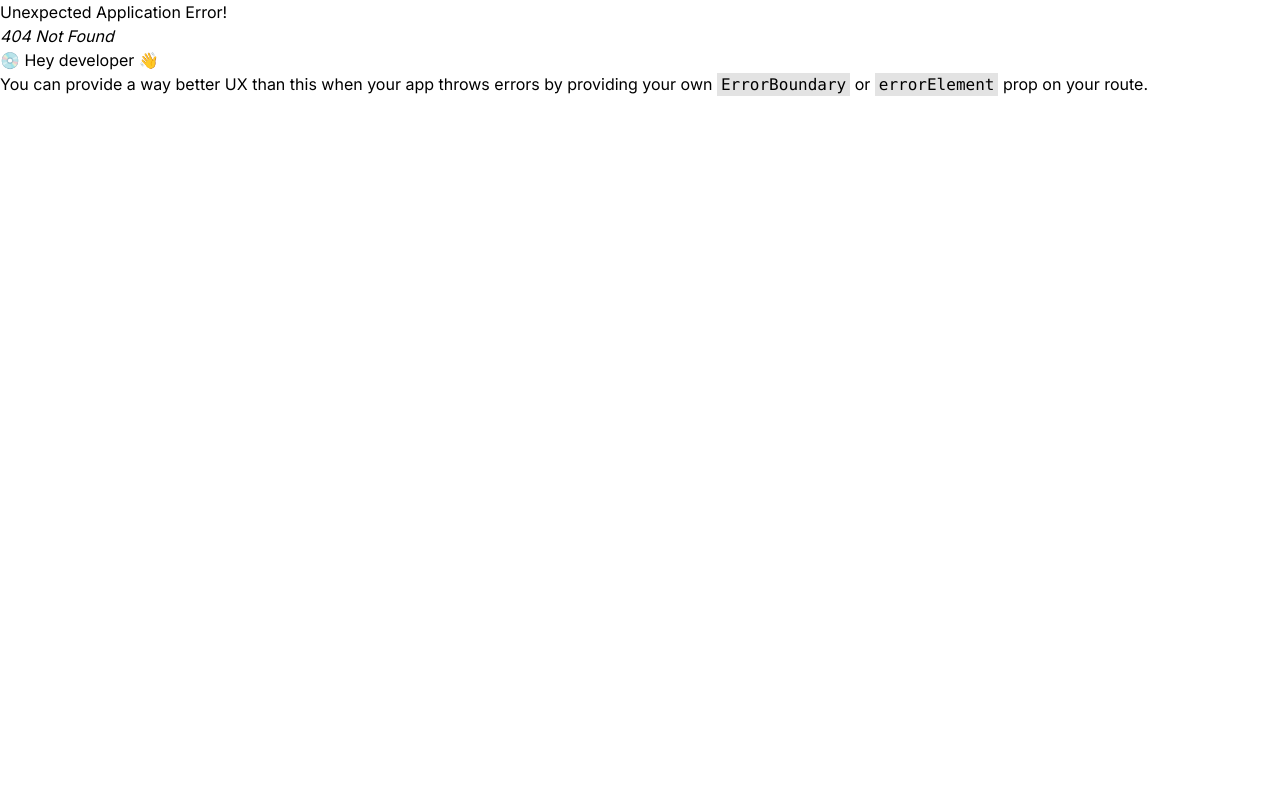
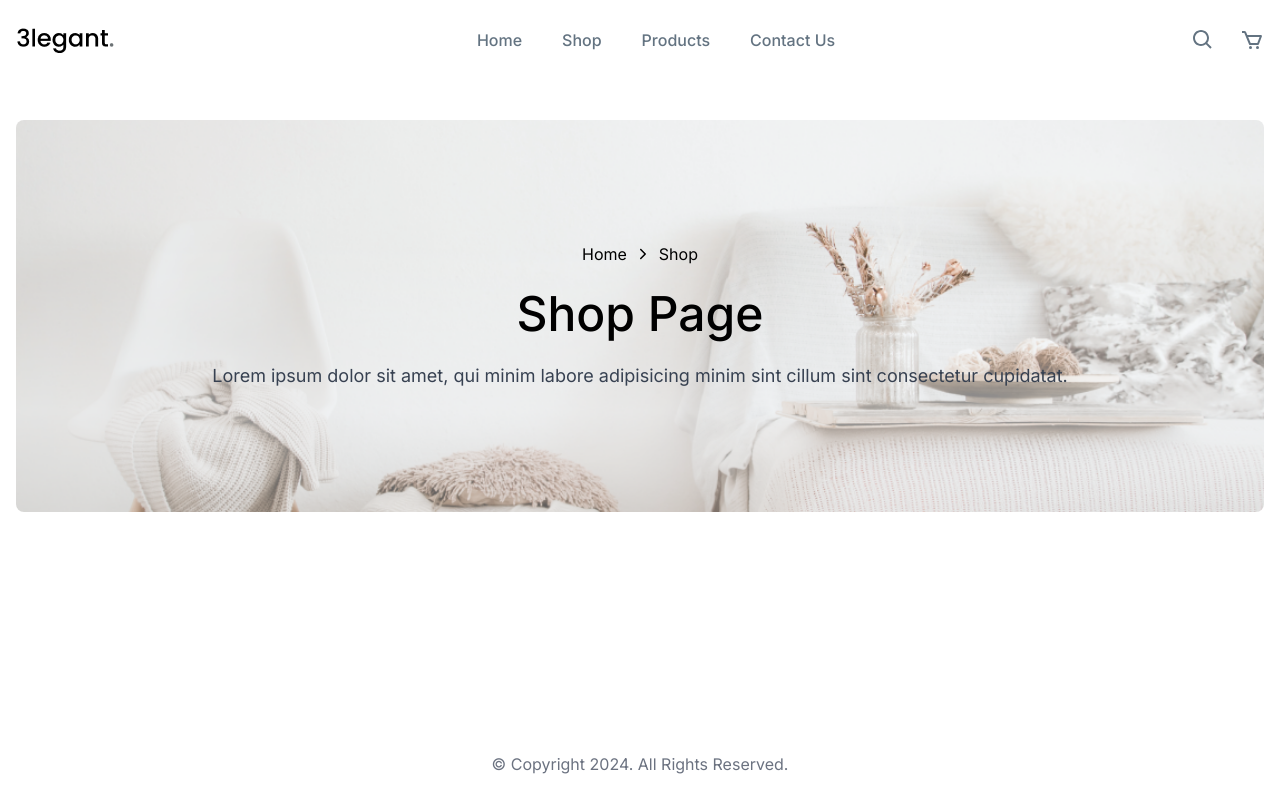
Before and after one commit to TakayumAja/takastore-frontend, a React (Vite) app: page /shop in a window 1280 px wide. Before the commit this address had no page. Built offline with nearby package versions, Linux system fonts and the light colour scheme.

Commit message:
feat(shop): add pages shop

```diff
--- a/src/App.jsx
+++ b/src/App.jsx
@@ -1,11 +1,14 @@
 import { createBrowserRouter } from "react-router-dom";
 import Root from "./layouts/Root";
-import { Hero } from "./components";
+import { Home, Shop } from "./pages";
 
 export const routes = createBrowserRouter([
   {
     path: "/",
     element: <Root />,
-    children: [{ index: true, element: <Hero /> }],
+    children: [
+      { index: true, element: <Home /> },
+      { path: "shop", element: <Shop /> },
+    ],
   },
 ]);
--- a/src/components/molecules/Hero.jsx
+++ b/src/components/molecules/Hero.jsx
@@ -3,7 +3,7 @@ import { Link } from "react-router-dom";
 
 const Hero = () => {
   return (
-    <div className="my-auto">
+    <div>
       <div className="container mx-auto px-4">
         <div className="mx-auto max-w-lg text-center">
           <h1 className="text-3xl lg:text-4xl font-semibold text-gray-800 capitalize">
--- a/src/pages/Home.jsx
+++ b/src/pages/Home.jsx
@@ -3,7 +3,7 @@ import { Hero } from "../components";
 
 const Home = () => {
   return (
-    <section className="bg-green-500">
+    <section className="my-auto">
       <Hero />
     </section>
   );
--- /dev/null
+++ b/src/pages/Shop.jsx
@@ -0,0 +1,25 @@
+import React from "react";
+import { IoIosArrowForward } from "react-icons/io";
+
+const Shop = () => {
+  return (
+    <section className="py-10">
+      <div className="container mx-auto px-4">
+        <div className="flex flex-col items-center justify-center gap-6 w-full h-[392px] bg-[url('/Banner1.png')] bg-no-repeat bg-cover rounded-lg overflow-hidden">
+          <p className="flex gap-2 items-center">
+            <span className="">Home</span>
+            <IoIosArrowForward className="h-4 w-4" />
+            <span>Shop</span>
+          </p>
+          <h1 className="text-5xl font-medium">Shop Page</h1>
+          <p className="text-lg text-gray-700">
+            Lorem ipsum dolor sit amet, qui minim labore adipisicing minim sint
+            cillum sint consectetur cupidatat.
+          </p>
+        </div>
+      </div>
+    </section>
+  );
+};
+
+export default Shop;
--- a/src/pages/index.jsx
+++ b/src/pages/index.jsx
@@ -0,0 +1,4 @@
+import Home from "./Home";
+import Shop from "./Shop";
+
+export { Home, Shop };
```
Also changed, not shown: public/Banner1.png (added).
